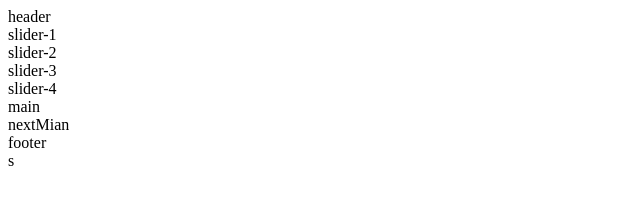
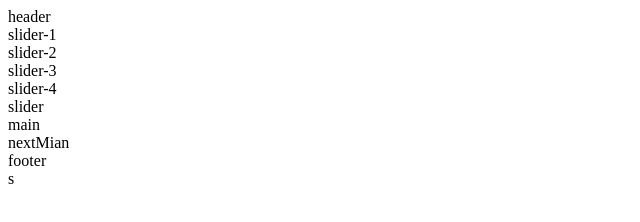
Before and after one commit to mohammadPoorfouladi/gitp2, a plain HTML site: page index.html in a window 1280 px wide. Shown: the whole page, without its empty margins (0-640 px from the left). Drawn offline with Linux system fonts and the light colour scheme.

Commit message:
Update index.html

```diff
--- a/index.html
+++ b/index.html
@@ -21,6 +21,9 @@
     <div>
         slider-4
     </div>
+    <div>
+        slider
+    </div>
     <main>
         main
     </main>
```
